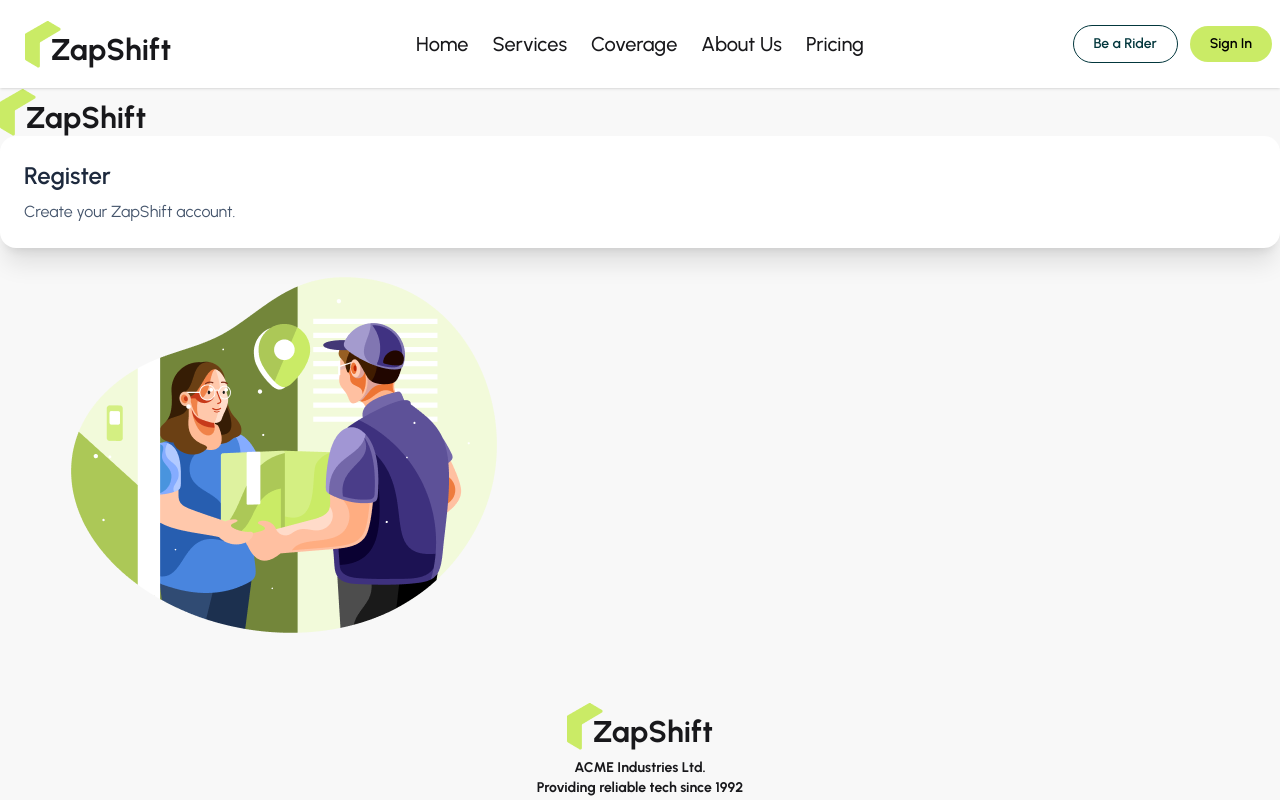
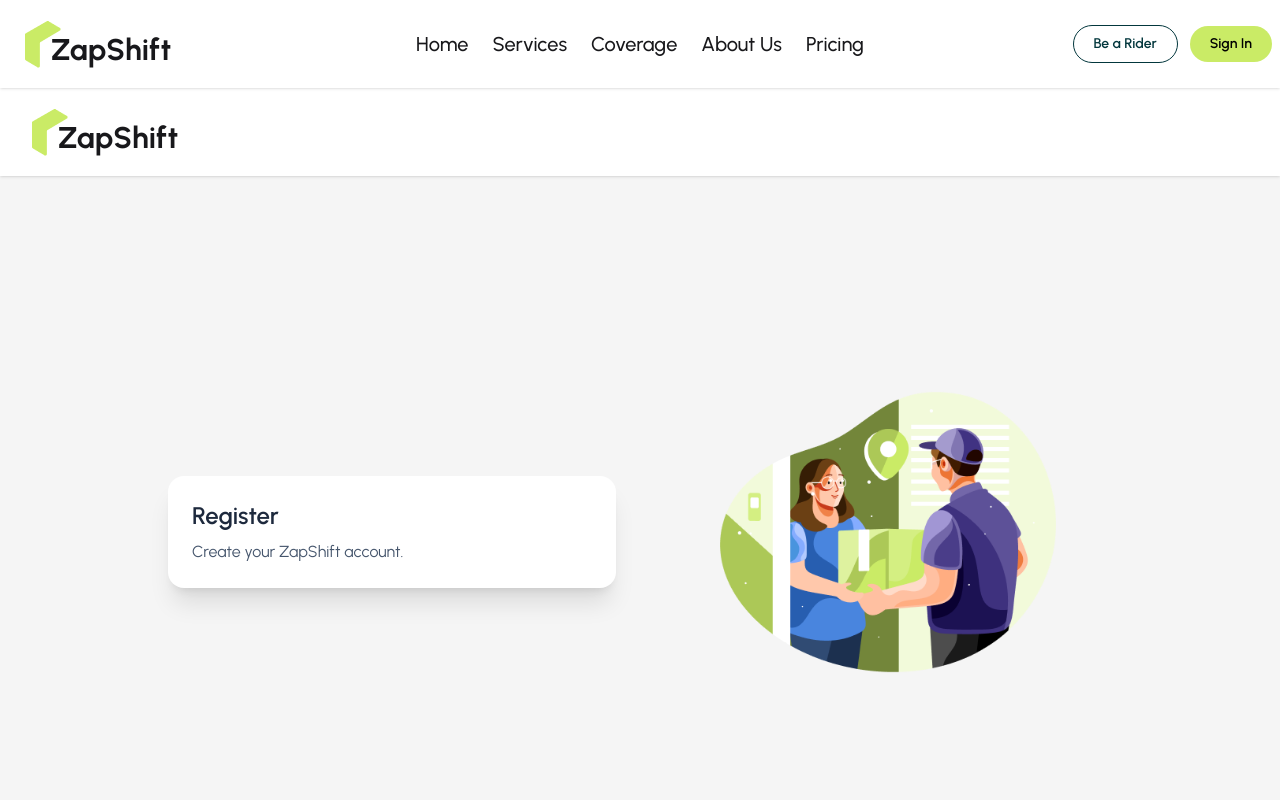
Before and after one commit to isratemma/ZapShift-Business, a React (Vite) app: page /auth/register in a window 1280 px wide. Shown: the top 800 px of the page. Built offline with nearby package versions, Linux system fonts and the light colour scheme.

Commit message:
Add AuthLayout with logo bar and side image

```diff
--- a/src/layouts/AuthLayouts.jsx
+++ b/src/layouts/AuthLayouts.jsx
@@ -1,18 +1,28 @@
 import React from 'react';
+import { Outlet, Link } from 'react-router';
+import authImage from '../assets/authImage.png';
 import Logo from '../components/Logo/Logo';
-import { Outlet } from 'react-router';
-import authImage from '../assets/authImage.png';
 
 const AuthLayouts = () => {
   return (
-    <div>
-      <Logo></Logo>
-      <div>
-        <div>
-          <Outlet></Outlet>
+    <div className="min-h-screen bg-[#f5f5f5] flex flex-col">
+      {/* Top logo bar */}
+      <div className="px-8 py-5 bg-white shadow-sm">
+        <Link to="/">
+          <Logo />
+        </Link>
+      </div>
+
+      {/* Main content */}
+      <div className="flex flex-1 items-center justify-center gap-12 px-6 py-12 md:px-16">
+        {/* Form side */}
+        <div className="w-full max-w-md">
+          <Outlet />
         </div>
-        <div>
-          <img src={authImage} alt="Auth Background" />
+
+        {/* Image side */}
+        <div className="hidden lg:block w-full max-w-md">
+          <img src={authImage} alt="Auth" className="w-full object-contain" />
         </div>
       </div>
     </div>
```
